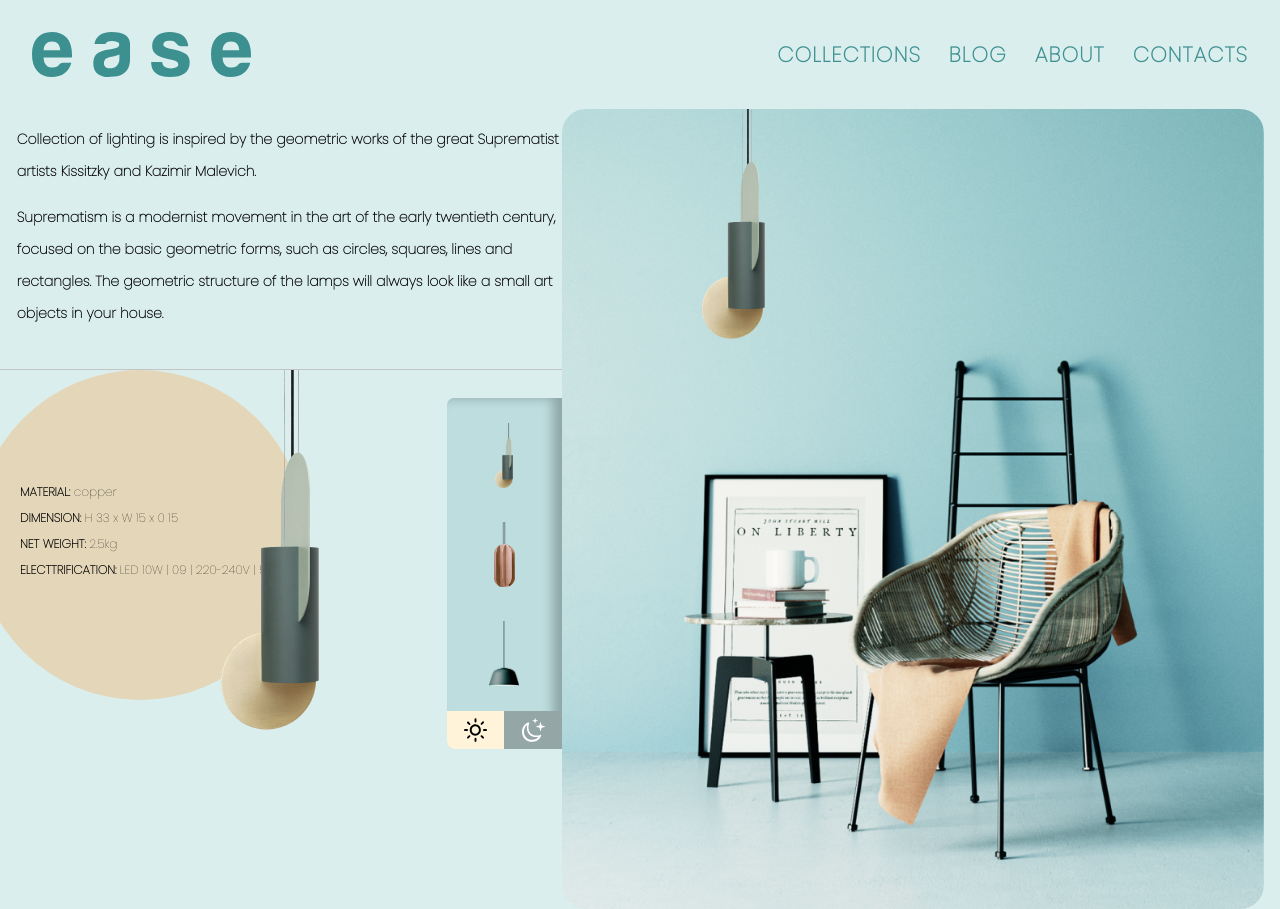
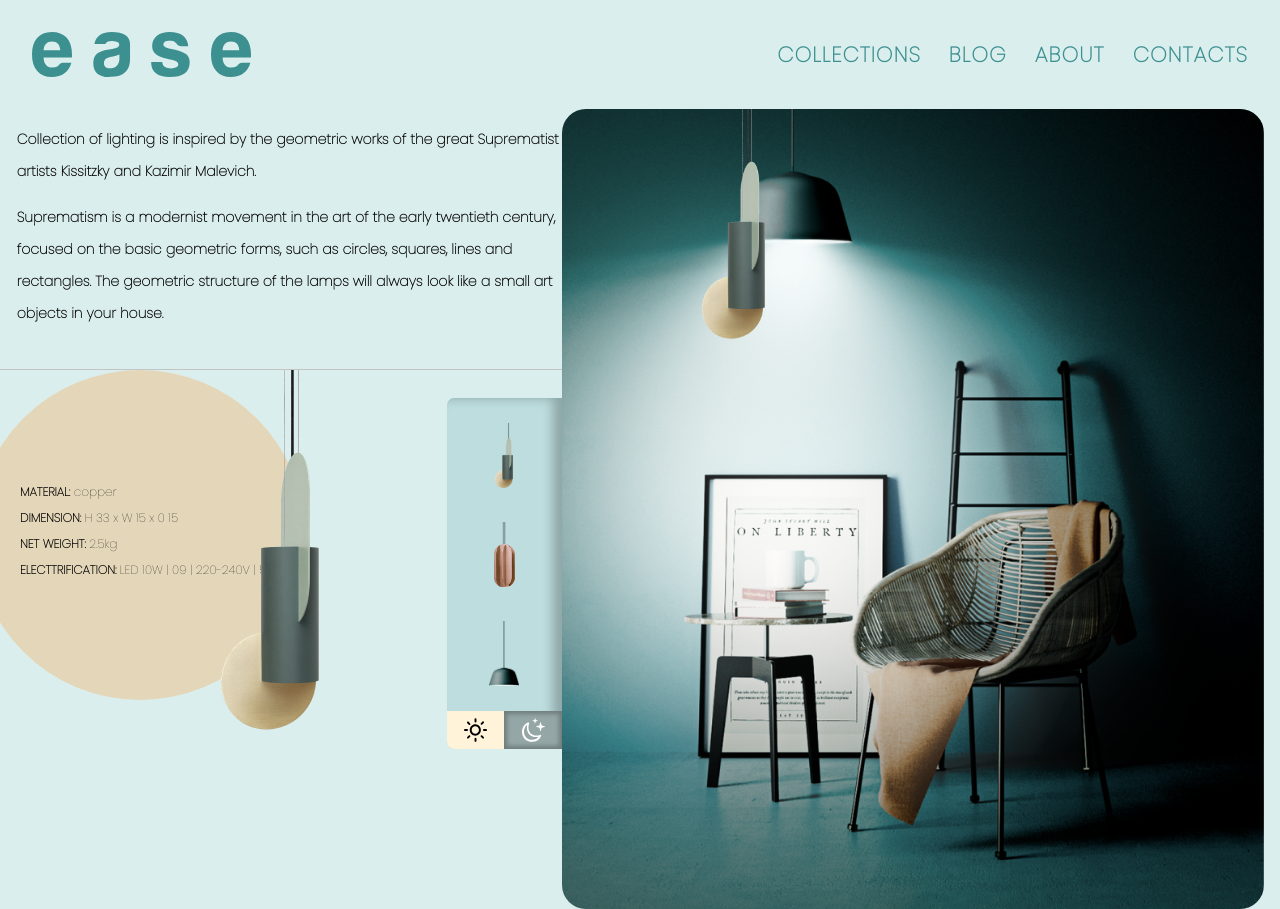
Before and after one commit to weck0/ease, a React (Create React App) app: page / in a window 1280 px wide. Both pictures are taken after a click on the element 533 px from the left and 730 px from the top of the page. Built offline with nearby package versions, Linux system fonts and the light colour scheme.

Commit message:
finishing darkmode status

```diff
--- a/src/App.scss
+++ b/src/App.scss
@@ -38,6 +38,19 @@
       position: relative;
       background-size: cover;
       background-position: center;
+      overflow: hidden;
+
+      .dark-image {
+        position: absolute;
+        inset: 0;
+        background-size: cover;
+        background-position: center;
+        opacity: 0;
+        transition: all 600ms ease;
+        &.active {
+          opacity: 1;
+        }
+      }
       img {
         opacity: 0;
         position: absolute;
--- a/src/App.tsx
+++ b/src/App.tsx
@@ -42,7 +42,7 @@ function App() {
         >
           <div
             className={`dark-image ${darkmode && `active`}`}
-            style={{ backgroundImage: "url(/img/mask-group.png)" }}
+            style={{ backgroundImage: "url(/img/mask-group-dark.png)" }}
           ></div>
           <img
             src={`img/lamp1.png`}
--- a/src/Control.scss
+++ b/src/Control.scss
@@ -41,6 +41,9 @@
         width: 40%;
         height: 38px;
       }
+      &.active {
+        box-shadow: inset 0px 0px 4px 3px rgb(0 0 0 / 25%);
+      }
     }
     span:first-child {
       background: #fff3da;
--- a/src/Control.tsx
+++ b/src/Control.tsx
@@ -39,6 +39,7 @@ function Control(props: {
           onClick={() => {
             setDarkMode(false);
           }}
+          className={`${darkmode === false ? `active` : ``}`}
         >
           <img src="img/day.svg"></img>
         </span>
@@ -46,6 +47,7 @@ function Control(props: {
           onClick={() => {
             setDarkMode(true);
           }}
+          className={`${darkmode && `active`}`}
         >
           <img src="img/night.svg"></img>
         </span>
```
Also changed, not shown: public/img/mask-group-dark.png (added).
